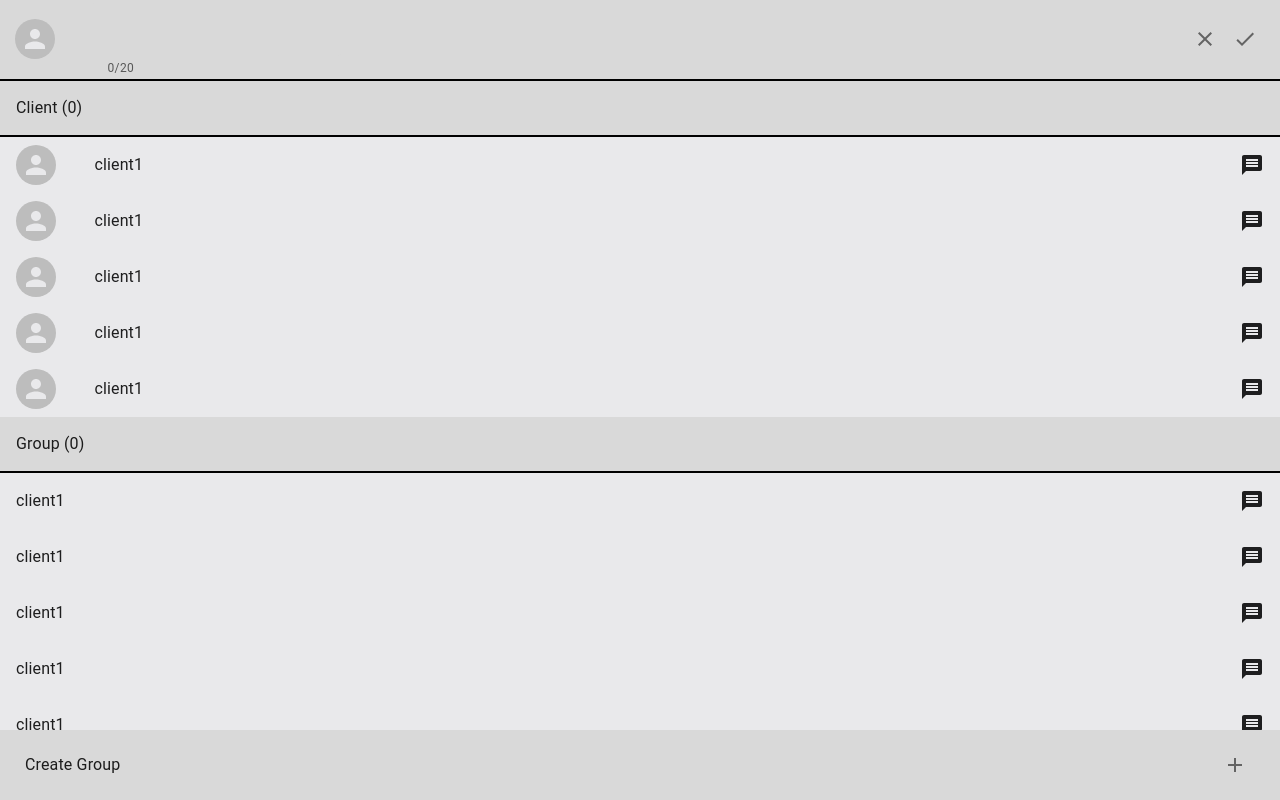
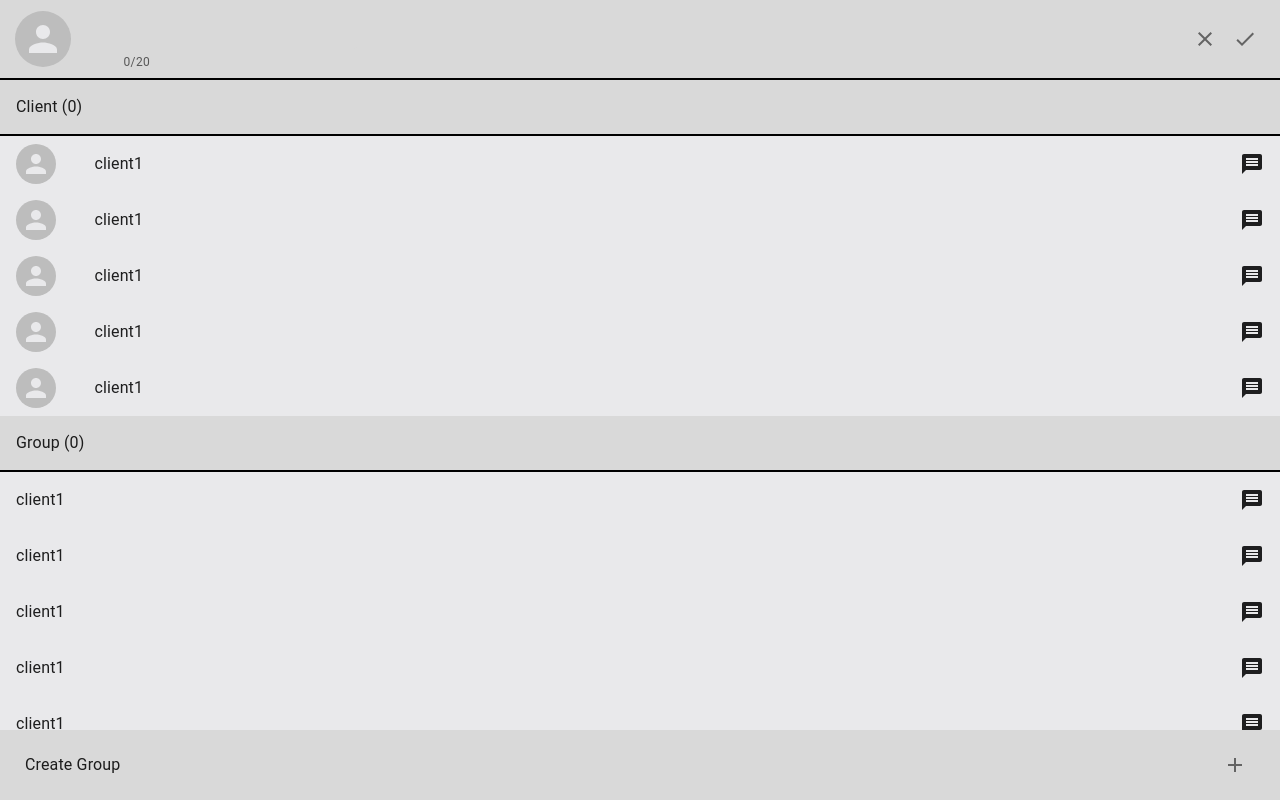
Before and after one commit to Palm394/chat-application-client, a Next.js app: page / in a window 1280 px wide. Both pictures are taken after a click on the button 1245 px from the left and 32 px from the top of the page. Shown: the top 800 px of the page. Built offline with nearby package versions, Linux system fonts and the light colour scheme.

Commit message:
Increase avatar size

```diff
--- a/src/component/NavBar/NavBar.tsx
+++ b/src/component/NavBar/NavBar.tsx
@@ -14,6 +14,16 @@ type props = {
 export default function NavBarIndex({ ...props }: props) {
     const [isEditMode, setIsEditMode] = useState<boolean>(false)
     const [newName, setNewName] = useState<string>("")
+    const [isError, setIsError] = useState<boolean>(false)
+
+    function handleChangeNewName(event: React.ChangeEvent<HTMLTextAreaElement | HTMLInputElement>): void {
+        if (event.target.value.length === 0) {
+            setIsError(true)
+        } else {
+            setIsError(false)
+        }
+        setNewName(event.target.value)
+    }
     function openEditMode(): void {
         setIsEditMode(true)
     }
@@ -24,20 +34,26 @@ export default function NavBarIndex({ ...props }: props) {
         <AppBar
             position="sticky"
             sx={{
-                borderBottom: "2px solid #000000"
+                borderBottom: "2px solid #000000",
+                height: "80px",
+                justifyContent: "center"
             }}
         >
             <Toolbar>
-                <Avatar sx={{ marginRight: "3vw" }}>{props.avatar}</Avatar>
+                <Avatar sx={{ width: 56, height: 56, marginRight: "3vw" }}>{props.avatar}</Avatar>
                 <Box sx={{ flexGrow: 1 }}>
                     {isEditMode ?
                         <TextField
-                            onChange={e => setNewName(e.target.value)}
-                            helperText={`${newName.length}/20`}
+                            onChange={handleChangeNewName}
+                            inputProps={{ maxLength: 20 }}
+                            helperText={!isError ? `${newName.length}/20` : "nickname cannot be blank"}
+                            error={isError}
                             autoFocus
+                            size="small"
+                            margin="dense"
                         />
                         :
-                        <Typography> Username</Typography>
+                        <Typography>Username</Typography>
                     }
                 </Box>
                 {isEditMode ?
```
